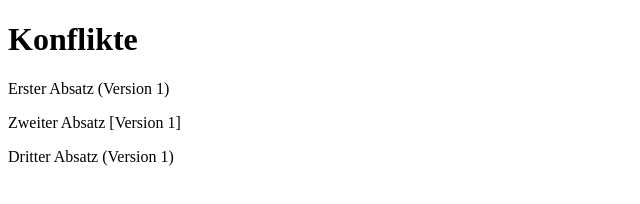
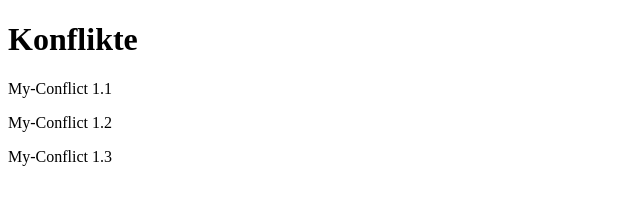
Before and after one commit to youaremyfire/vorbereitung-pruefung-git-and-javascript, a plain HTML site: page conflict.html in a window 1280 px wide. Shown: the whole page, without its empty margins (0-640 px from the left). Drawn offline with Linux system fonts and the light colour scheme.

Commit message:
meine konflikte

```diff
--- a/conflict.html
+++ b/conflict.html
@@ -9,13 +9,13 @@
 <body>
     <h1>Konflikte</h1>
     <p>
-        Erster Absatz (Version 1)
+       My-Conflict 1.1
     </p>
     <p>
-        Zweiter Absatz [Version 1]
+        My-Conflict 1.2
     </p>
     <p>
-        Dritter Absatz (Version 1)
+        My-Conflict 1.3
     </p>
 </body>
 </html>
```
